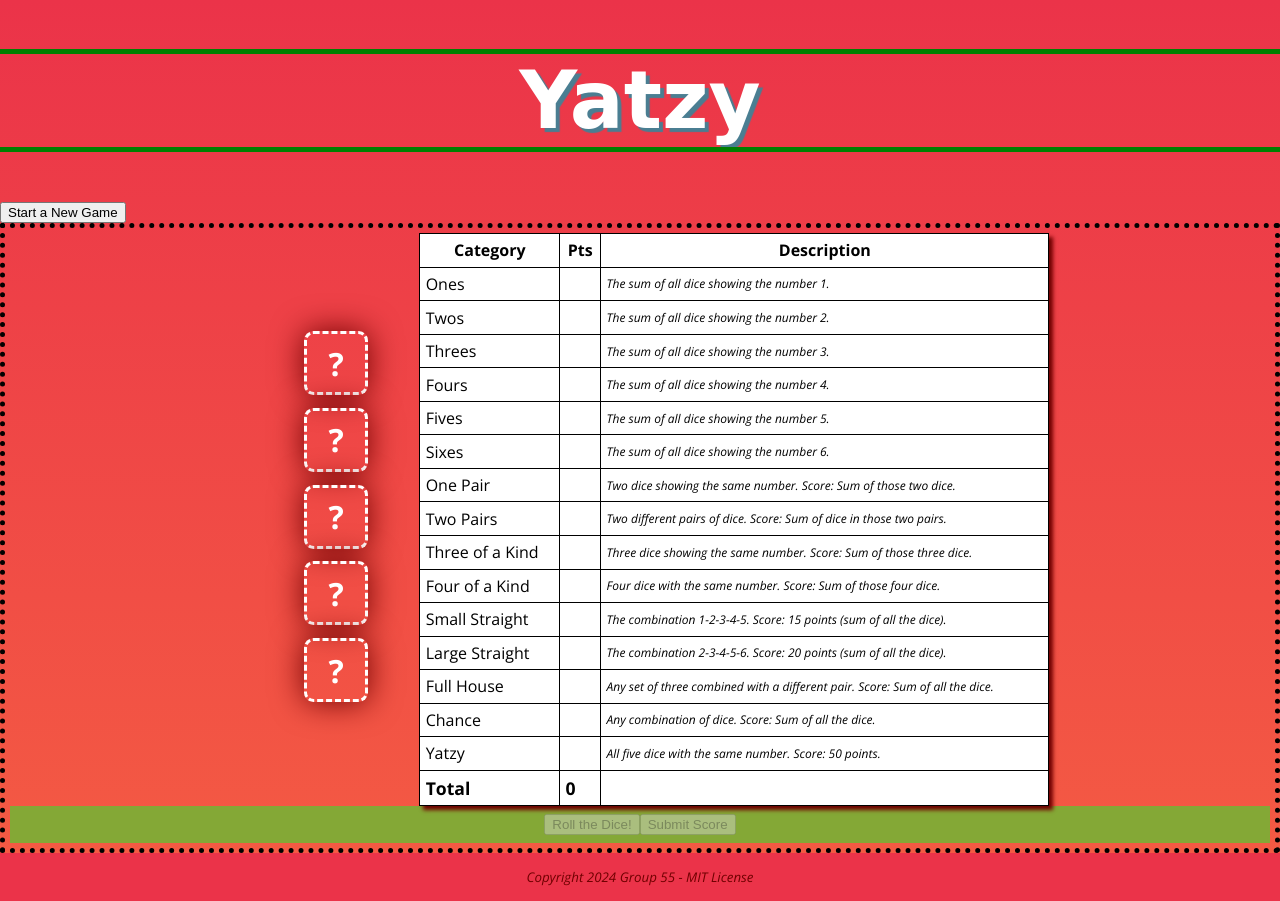
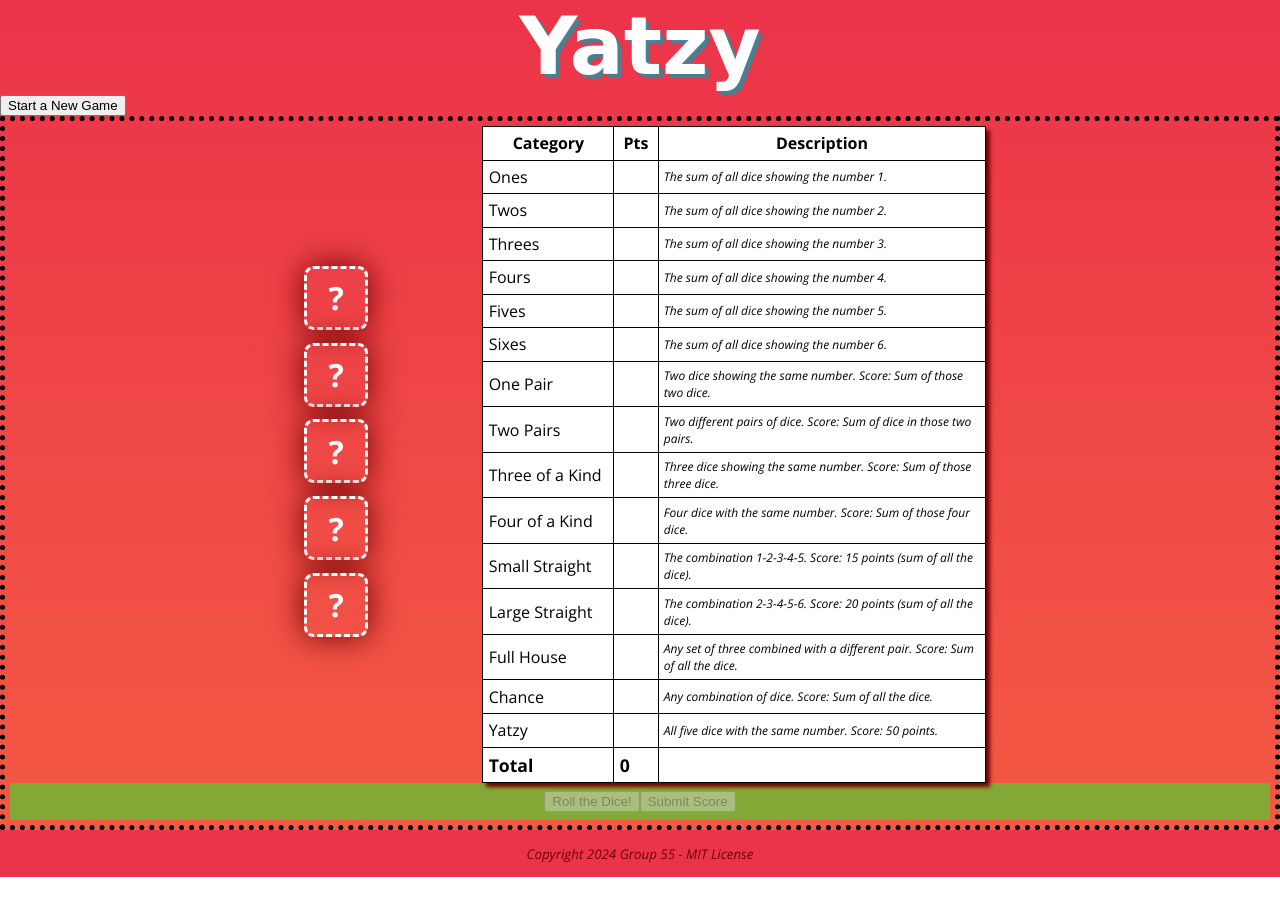
Before and after one commit to jayboots/yatzy, a PHP site: page /public/yatzy.html in a window 1280 px wide. After the commit the page ends 877 px from the top, so only its background shows below. Run offline with PHP 8.4, Linux system fonts and the light colour scheme; some web fonts are replaced.

Commit message:
style(Yacht Dice): remove header margin & change scoreboard column size

```diff
--- a/public/css/styles.css
+++ b/public/css/styles.css
@@ -43,7 +43,7 @@ header {
     width: 100%;
     color: var(--white);
     /* padding: 0.1em; */
-    outline: 5px solid green;
+    /* outline: 5px solid green; */
     margin: 0px;
 }
 
@@ -52,6 +52,7 @@ h1 {
     text-shadow: 0.25rem 0.25rem 1px var(--secondary-shadow);
     font-family: "Playwrite PL", cursive;
     font-weight: bold;
+    margin: 0px;
 }
 
 footer{
@@ -64,8 +65,14 @@ footer{
     text-align: center;
 }
 
+.score-area{
+    display: flex;
+    justify-content: center;
+}
+
 #score-card{
     width: 100%;
+    max-width: 80%;
 }
 
 table {
@@ -79,9 +86,17 @@ table, th, td {
     background: var(--white);
 }
 
-/* .desc-col{
-    width:
-} */
+.category-col{
+    width: 20%;
+}
+
+.pts-col {
+    width: 5%;
+}
+
+.desc-col{
+    width: 50%;
+}
 
 /* For the total score area */
 td.total-score {
--- a/public/yatzy.html
+++ b/public/yatzy.html
@@ -87,8 +87,8 @@
 						<!-- Headers -->
 							<thead>
 								<tr>
-									<th>Category</th>
-									<th>Pts</th>
+									<th class="category-col">Category</th>
+									<th class="pts-col">Pts</th>
 									<th class="desc-col">Description</th>
 								</tr>
 							</thead>
```
